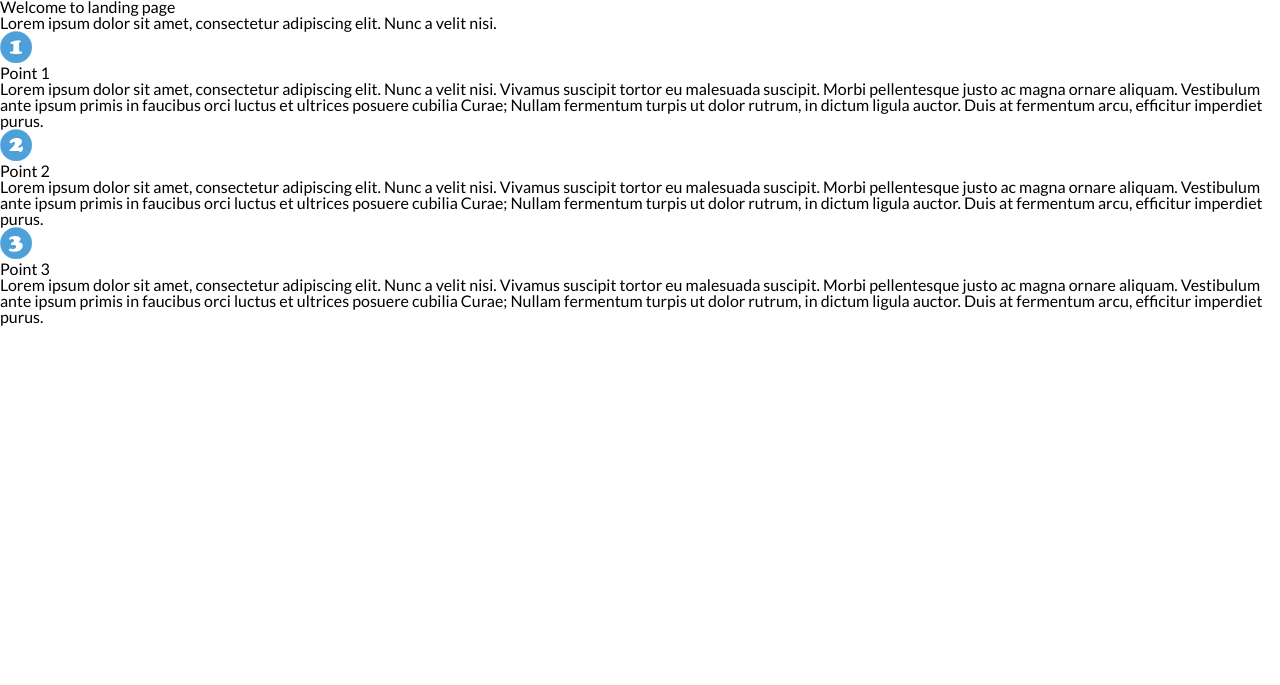
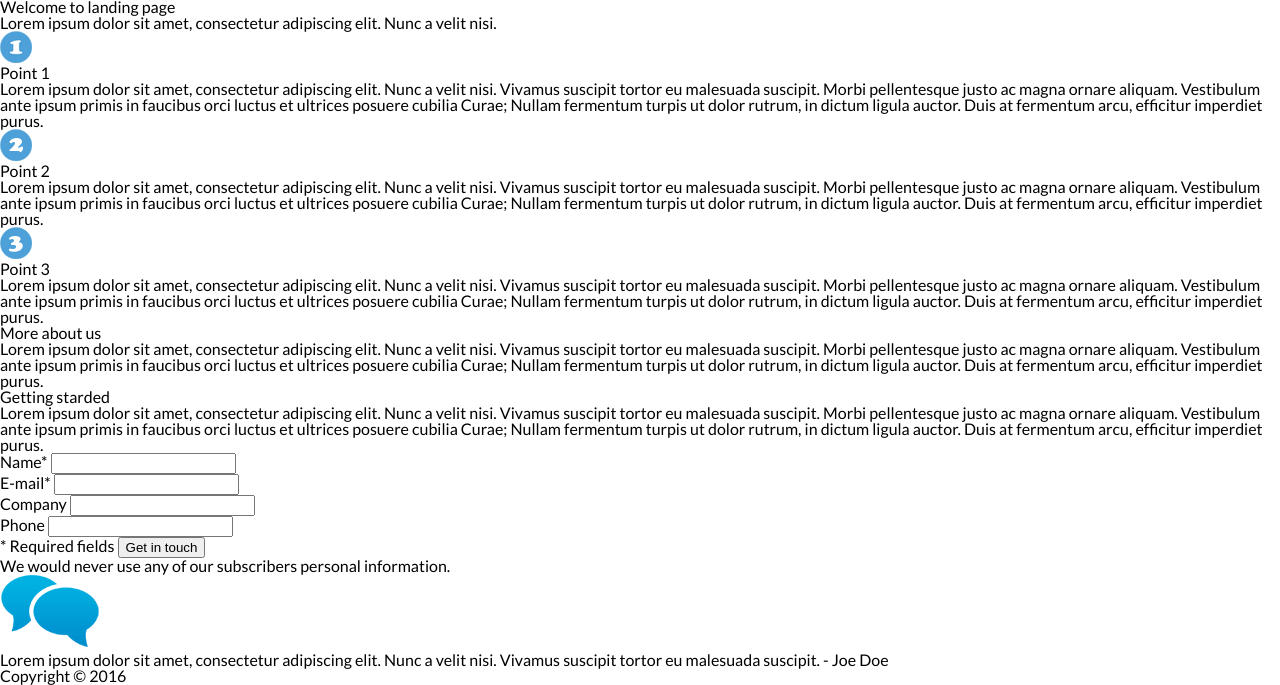
Before and after one commit to enk1/css, a plain HTML site: page landing-page/index.html in a window 1280 px wide. Shown: the part 149-834 px from the top of the page. Before the commit the page ends 800 px from the top, so only its background shows below. Drawn offline with Linux system fonts and the light colour scheme.

Commit message:
html structed field

```diff
--- a/landing-page/index.html
+++ b/landing-page/index.html
@@ -9,7 +9,7 @@
     </head>
     <body>
         <div class="container">
-            <header>
+            <header class="containerHeader">
                 <img src="img/logo.jpg" alt="logo" />
             </header>
             <main>
@@ -36,12 +36,55 @@
                                 <p>Lorem ipsum dolor sit amet, consectetur adipiscing elit. Nunc a velit nisi. Vivamus suscipit tortor eu malesuada suscipit. Morbi pellentesque justo ac magna ornare aliquam. Vestibulum ante ipsum primis in faucibus orci luctus et ultrices posuere cubilia Curae; Nullam fermentum turpis ut dolor rutrum, in dictum ligula auctor. Duis at fermentum arcu, efficitur imperdiet purus.</p>
                             </li>
                         </ul>
+                        <footer class="columnFooter">
+                            <h3>More about us</h3>
+                            <p>Lorem ipsum dolor sit amet, consectetur adipiscing elit. Nunc a velit nisi. Vivamus suscipit tortor eu malesuada suscipit. Morbi pellentesque justo ac magna ornare aliquam. Vestibulum ante ipsum primis in faucibus orci luctus et ultrices posuere cubilia Curae; Nullam fermentum turpis ut dolor rutrum, in dictum ligula auctor. Duis at fermentum arcu, efficitur imperdiet purus.</p>
+                        </footer>
                     </article>
                     <article class="rightColumn">
-
+                        <form id="contatForm" class="contactForm">
+                            <header class="formHeader">
+                                <h3>Getting starded</h3>
+                                <p>Lorem ipsum dolor sit amet, consectetur adipiscing elit. Nunc a velit nisi. Vivamus suscipit tortor eu malesuada suscipit. Morbi pellentesque justo ac magna ornare aliquam. Vestibulum ante ipsum primis in faucibus orci luctus et ultrices posuere cubilia Curae; Nullam fermentum turpis ut dolor rutrum, in dictum ligula auctor. Duis at fermentum arcu, efficitur imperdiet purus.</p>
+                            </header>
+                            <div>
+                                <label>Name*</label>
+                                <input type="text">
+                            </div>
+                            <div>
+                                <label>E-mail*</label>
+                                <input type="email">
+                            </div>
+                            <div>
+                                 <label>Company</label>
+                                 <input type="text">
+                            </div>
+                            <div>
+                                 <label>Phone</label>
+                                 <input type="text">
+                            </div>
+                            <div>
+                                 <em>* Required fields</em>
+                                 <input type="submit" value="Get in touch">
+                            </div>
+                            <div class="clearfix"></div>
+                            <footer class="columnFooter">
+                                 <p>We would never use any of our subscribers personal information.</p>
+                            </footer>
+                        </form>
                     </article>
+                    <div class="clearfix"></div>
+                    <div class="testimonial">
+                        <img src="img/testimonial.png" alt="Customer testimonial" />
+                        <blockquote>
+                            Lorem ipsum dolor sit amet, consectetur adipiscing elit. Nunc a velit nisi. Vivamus suscipit tortor eu malesuada suscipit. - <strong>Joe Doe</strong>
+                        </blockquote>
+                    </div>
                 </section>
             </main>
+            <footer>
+                <p>Copyright &copy; 2016</p>
+            </footer>
         </div>
     </body>
 </html>
```
